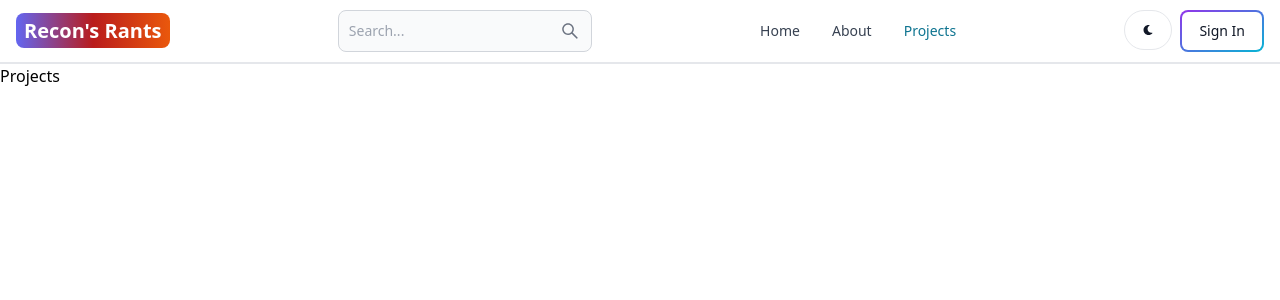
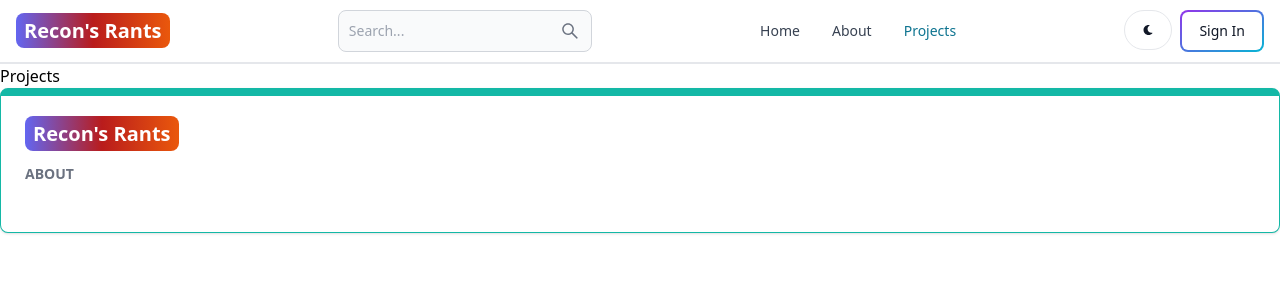
Before and after one commit to Gary-FullStack/Mern-Blog, a React (Vite) app in the folder client-side/: page /projects in a window 1280 px wide. Shown: the top 300 px of the page. Built offline with nearby package versions, Linux system fonts and the light colour scheme.

Commit message:
Footer work
started footer,  not much done

```diff
--- a/client-side/src/App.jsx
+++ b/client-side/src/App.jsx
@@ -6,6 +6,7 @@
 import Dashboard from './pages/Dashboard';
 import Projects from './pages/Projects';
 import Header from './components/Header';
+import Footer from './components/Footer';
 
 export default function App() {
   return (
@@ -21,6 +22,7 @@
           <Route path="/projects" element={<Projects />} />
 
         </Routes>
+        <Footer />
 
     </BrowserRouter>
   )
--- /dev/null
+++ b/client-side/src/components/Footer.jsx
@@ -0,0 +1,40 @@
+import { Footer } from "flowbite-react";
+import { Link } from 'react-router-dom';
+
+
+export default function Footercomp() {
+
+  return (
+    <Footer container className="border border-t-8 border-teal-500">
+
+        <div className="">
+
+            <div className="">
+
+                <div className="">
+                    <Link
+                        to="/"
+                        className="self-center whitespace-nowrap text-lg sm:text-xl font-semibold dark:text-white"
+                    >
+                        <span className="px-2 py-1 bg-gradient-to-r from-indigo-500 via-red-700 to-orange-600 rounded-lg text-white">
+                        Recon&apos;s Rants
+                        </span>
+                    </Link>
+                </div>
+
+                <div className="grid grid-cols-2 gap-3 sm: mt-4 sm:grid-cols-3 sm:gap-6">
+                    <Footer.Title title="About" />
+                </div>
+
+            </div>
+
+
+        </div>
+
+
+
+
+
+    </Footer>
+  );
+}
```
